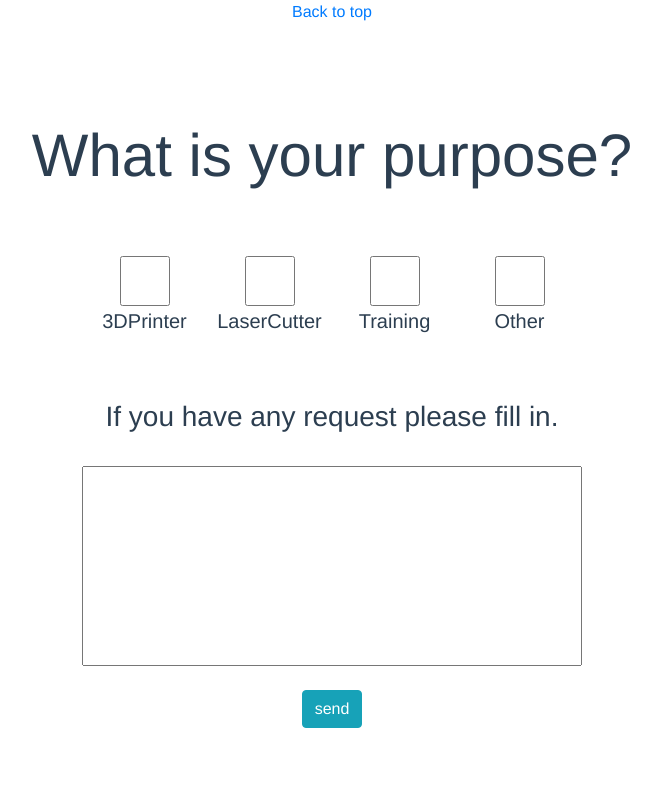
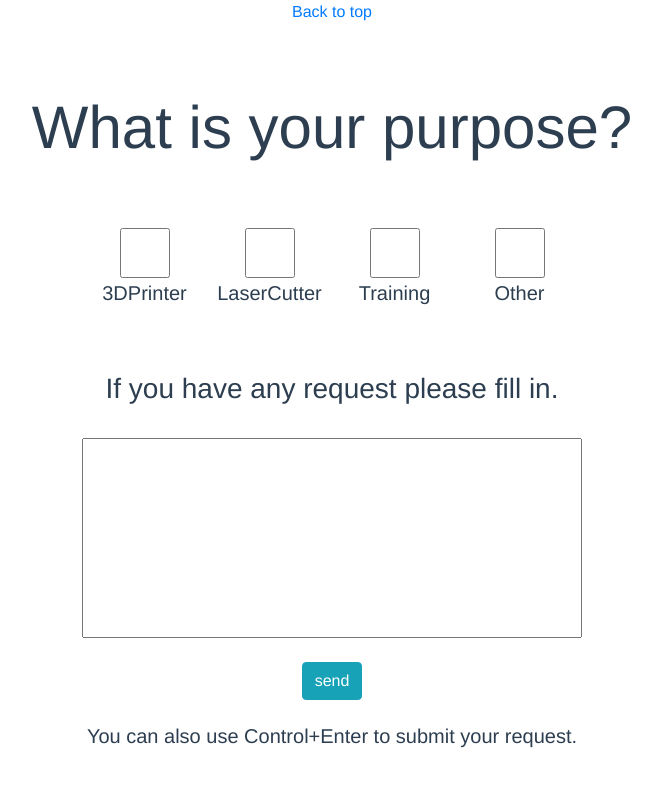
Before and after one commit to AizuGeekDojo/EnterLeaveSystem, a Vue app in the folder front/: page /#/question in a window 1280 px wide. Shown: the top 786 px of the page, without its empty margins (308-969 px from the left). Built offline with nearby package versions, Linux system fonts and the light colour scheme.

Commit message:
Add message

```diff
--- a/front/src/components/question.vue
+++ b/front/src/components/question.vue
@@ -25,6 +25,8 @@
         <textarea v-model="message" placeholder="" @keyup.control.enter="send"></textarea>
         <br>
         <button ref="sendbtn" class="btn btn-info" v-on:click="send">send</button>
+        <br>
+        <h5>You can also use Control+Enter to submit your request.</h5>
       </div>
     </div>
 </template>
```
